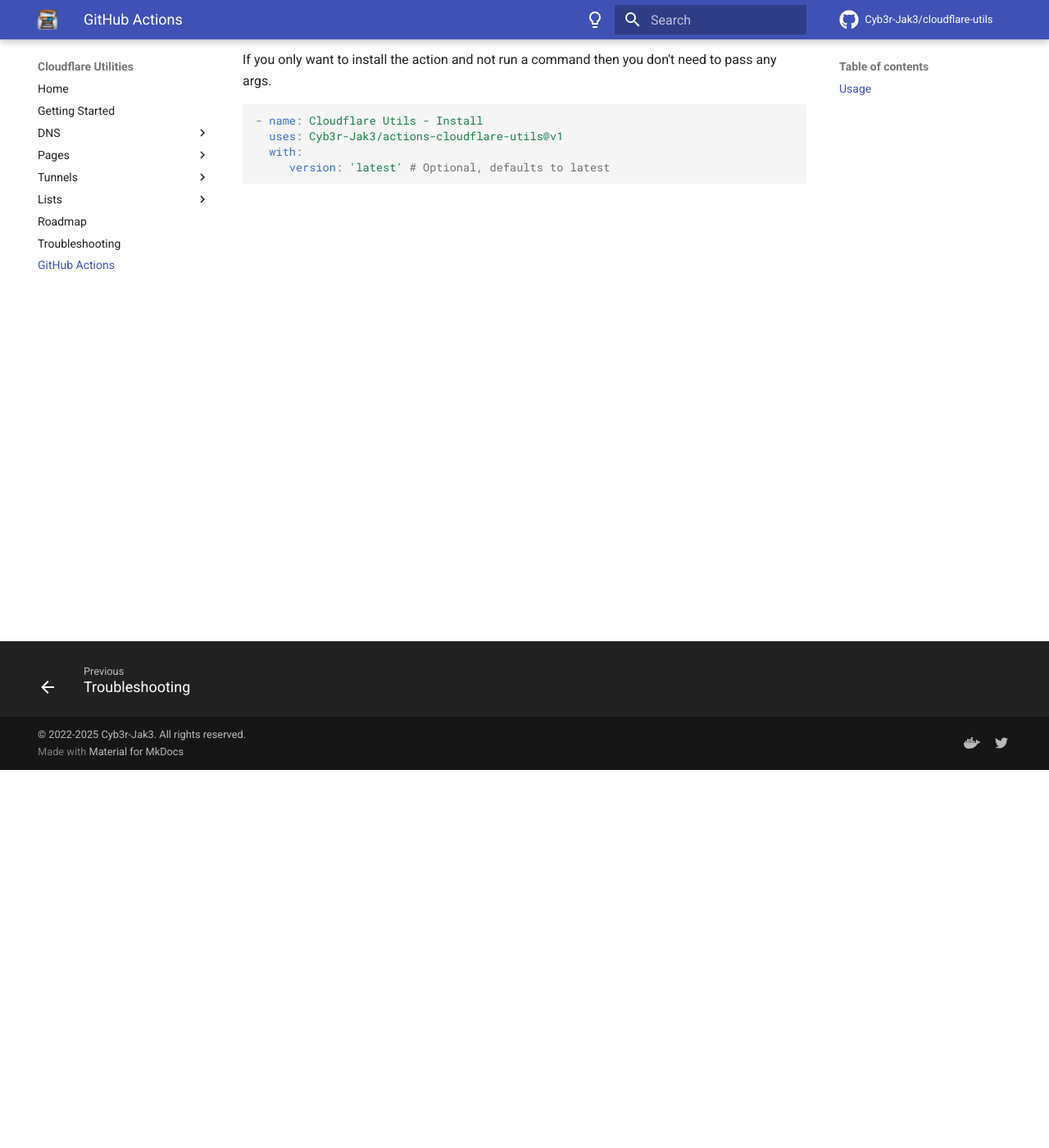
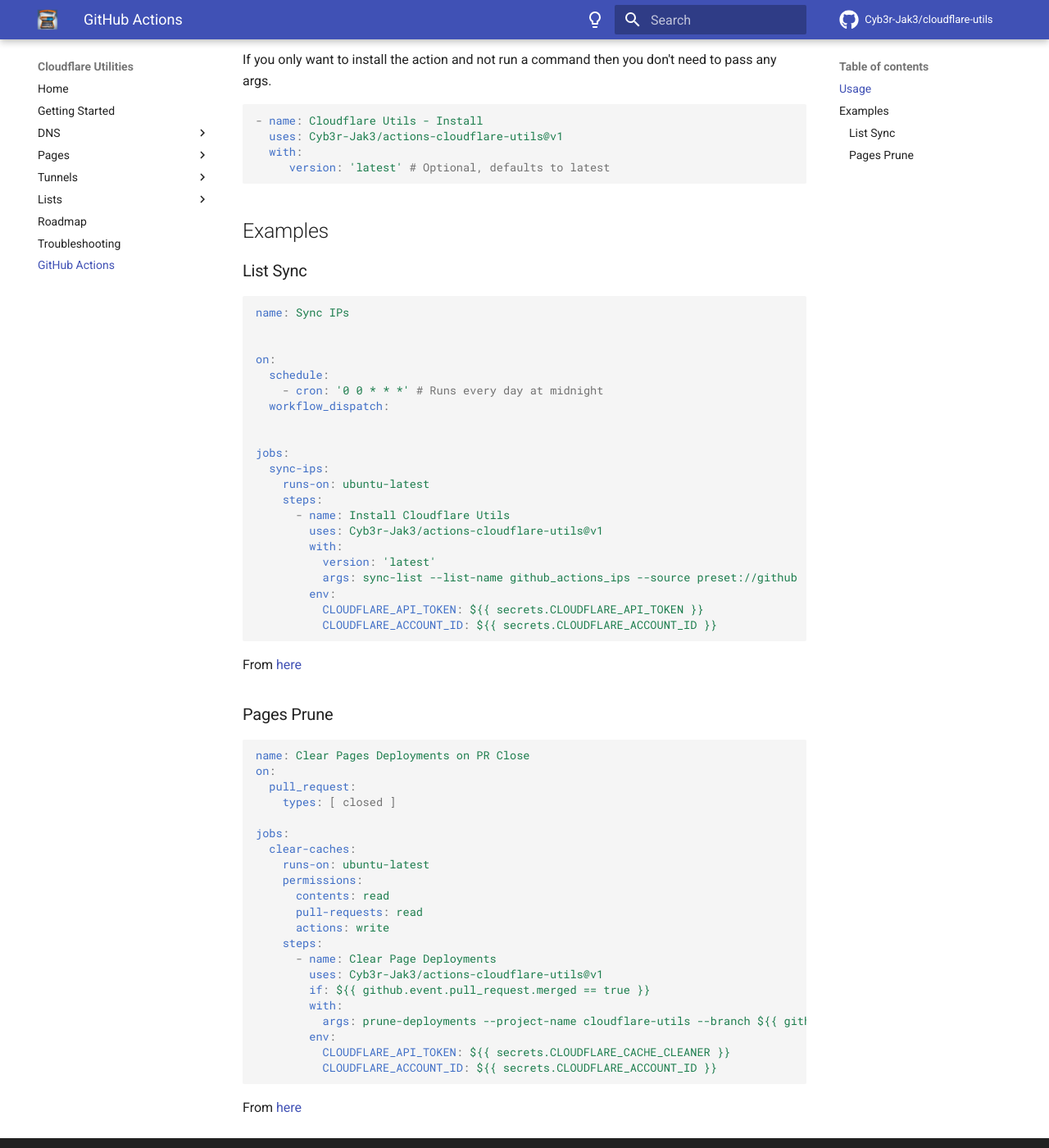
Before and after one commit to Cyb3r-Jak3/cloudflare-utils, an MkDocs documentation site: the page built from documentation/docs/github-actions.md, in a window 1280 px wide and 1400 px high, scrolled down 461 px. Shown: the whole window at 82% size. Built offline with MkDocs 1.6.1 and Material for MkDocs 9.7.7, drawn with Linux system fonts in a browser that asks for light colours; comment, search, counter and statistics services are not loaded.

Commit message:
Add docs on clearning on PR close (#246)

````diff
--- a/documentation/docs/github-actions.md
+++ b/documentation/docs/github-actions.md
@@ -22,3 +22,62 @@ If you only want to install the action and not run a command then you don't need
   with:
      version: 'latest' # Optional, defaults to latest
 ```
+
+
+## Examples
+
+### List Sync
+
+```yaml
+name: Sync IPs
+
+
+on:
+  schedule:
+    - cron: '0 0 * * *' # Runs every day at midnight
+  workflow_dispatch:
+
+
+jobs:
+  sync-ips:
+    runs-on: ubuntu-latest
+    steps:
+      - name: Install Cloudflare Utils
+        uses: Cyb3r-Jak3/actions-cloudflare-utils@v1
+        with:
+          version: 'latest'
+          args: sync-list --list-name github_actions_ips --source preset://github
+        env:
+          CLOUDFLARE_API_TOKEN: ${{ secrets.CLOUDFLARE_API_TOKEN }}
+          CLOUDFLARE_ACCOUNT_ID: ${{ secrets.CLOUDFLARE_ACCOUNT_ID }}
+```
+From [here](https://github.com/Cyb3r-Jak3/cloudflare-util-github-syncer/blob/main/.github/workflows/run.yml)
+
+
+### Pages Prune
+
+```yaml
+name: Clear Pages Deployments on PR Close
+on:
+  pull_request:
+    types: [ closed ]
+
+jobs:
+  clear-caches:
+    runs-on: ubuntu-latest
+    permissions:
+      contents: read
+      pull-requests: read
+      actions: write
+    steps:
+      - name: Clear Page Deployments
+        uses: Cyb3r-Jak3/actions-cloudflare-utils@v1
+        if: ${{ github.event.pull_request.merged == true }}
+        with:
+          args: prune-deployments --project-name cloudflare-utils --branch ${{ github.event.pull_request.head.ref }}
+        env:
+          CLOUDFLARE_API_TOKEN: ${{ secrets.CLOUDFLARE_CACHE_CLEANER }}
+          CLOUDFLARE_ACCOUNT_ID: ${{ secrets.CLOUDFLARE_ACCOUNT_ID }}
+```
+
+From [here](https://github.com/Cyb3r-Jak3/cloudflare-util-github-syncer/blob/main/.github/workflows/run.yml)
````
Also changed, not shown: 1 other file.
